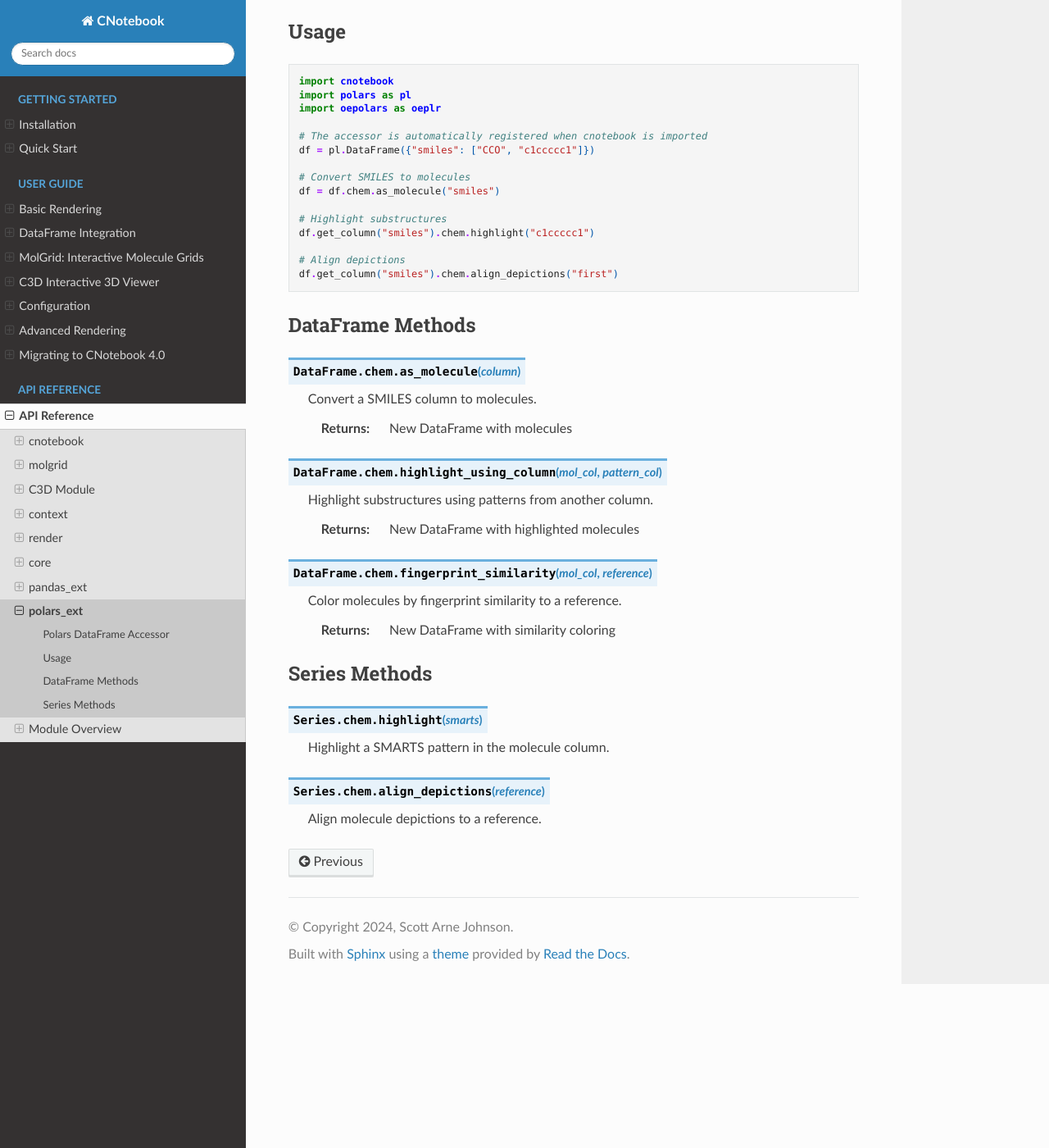
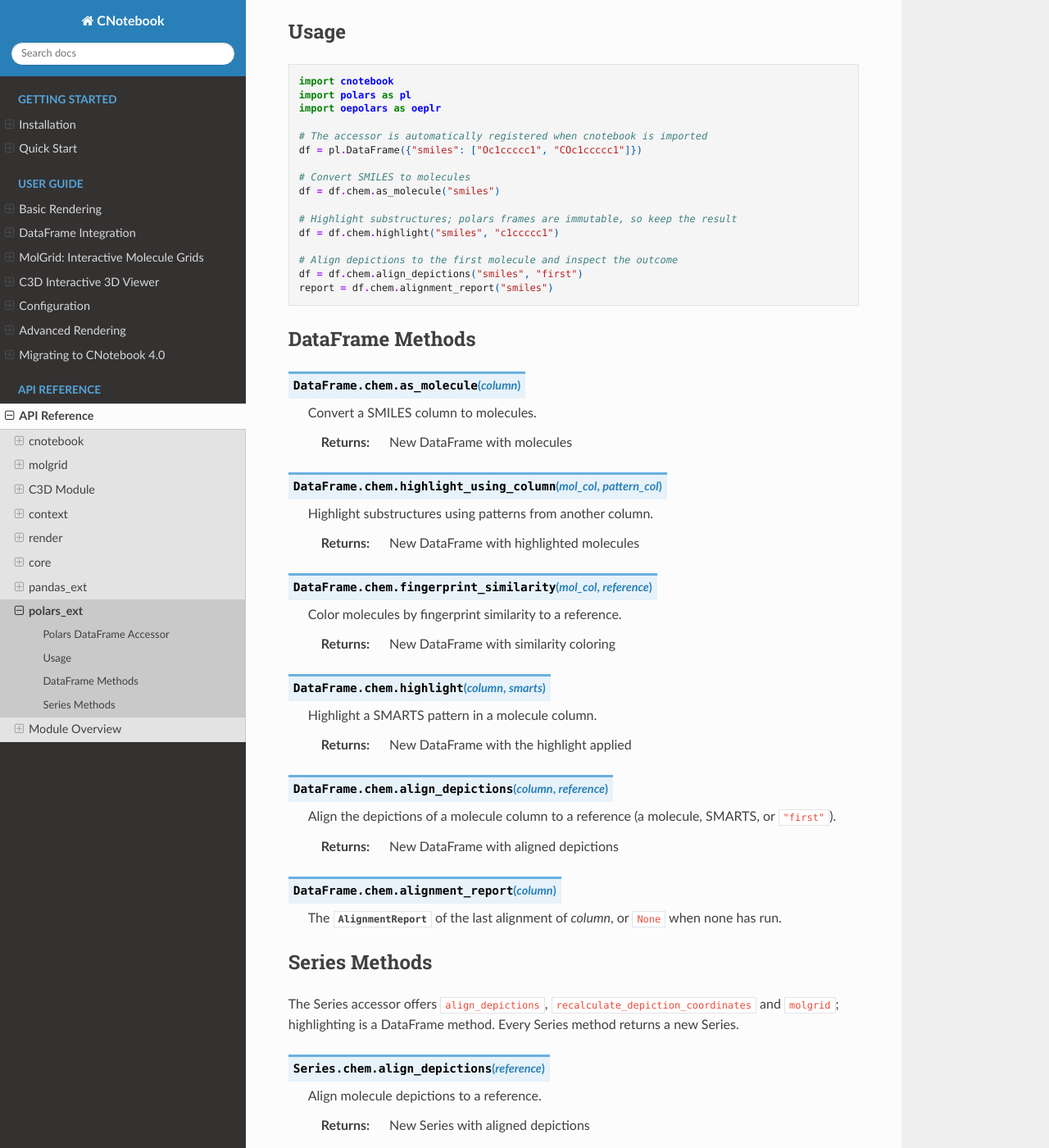
Before and after one commit to scott-arne/cnotebook, a Sphinx documentation site: the page built from docs/api/polars_ext.rst, in a window 1280 px wide and 1400 px high, scrolled down 416 px. Shown: the whole window at 82% size. Built offline with Sphinx 7.4.7 and the Read the Docs theme 3.1.0, drawn with Linux system fonts in a browser that asks for light colours.

Commit message:
docs: correct the DataFrame examples and document the alignment report, row limits and the notebook extra
Two pandas examples highlighted a column the example frame does not have and raised KeyError; a polars example passed inplace=True, which polars frames only warn about; a note dropped the .chem accessor; the polars API page documented a Series.chem.highlight that does not exist and discarded the result of an alignment. Both API-page examples now use molecules that the default alignment can align, and run without a warning. The alignment report and the frame= argument of the pandas Series molgrid gain their API entries, the DataFrame guide gains the report examples and a Row Limits section for max_rows, and the README lists the notebook extra and drops a table-of-contents entry with no heading. CONTRIBUTING's development install matches the extras CI installs and its type-hint example matches the real render_molecule; invoke docs now fails on warnings like the CI docs job. The quickstart's grid example no longer follows display() with another statement, and the docs guard now covers that page.

```diff
--- a/docs/api/polars_ext.rst
+++ b/docs/api/polars_ext.rst
@@ -23,16 +23,17 @@ Usage
     import oepolars as oeplr
 
     # The accessor is automatically registered when cnotebook is imported
-    df = pl.DataFrame({"smiles": ["CCO", "c1ccccc1"]})
+    df = pl.DataFrame({"smiles": ["Oc1ccccc1", "COc1ccccc1"]})
 
     # Convert SMILES to molecules
     df = df.chem.as_molecule("smiles")
 
-    # Highlight substructures
-    df.get_column("smiles").chem.highlight("c1ccccc1")
+    # Highlight substructures; polars frames are immutable, so keep the result
+    df = df.chem.highlight("smiles", "c1ccccc1")
 
-    # Align depictions
-    df.get_column("smiles").chem.align_depictions("first")
+    # Align depictions to the first molecule and inspect the outcome
+    df = df.chem.align_depictions("smiles", "first")
+    report = df.chem.alignment_report("smiles")
 
 DataFrame Methods
 -----------------
@@ -58,15 +59,35 @@ DataFrame Methods
 
    :returns: New DataFrame with similarity coloring
 
+.. py:method:: DataFrame.chem.highlight(column, smarts)
+   :no-index:
+
+   Highlight a SMARTS pattern in a molecule column.
+
+   :returns: New DataFrame with the highlight applied
+
+.. py:method:: DataFrame.chem.align_depictions(column, reference)
+   :no-index:
+
+   Align the depictions of a molecule column to a reference (a molecule, SMARTS, or ``"first"``).
+
+   :returns: New DataFrame with aligned depictions
+
+.. py:method:: DataFrame.chem.alignment_report(column)
+   :no-index:
+
+   The :class:`~cnotebook.core.columnops.AlignmentReport` of the last alignment of
+   *column*, or ``None`` when none has run.
+
 Series Methods
 --------------
 
-.. py:method:: Series.chem.highlight(smarts)
-   :no-index:
-
-   Highlight a SMARTS pattern in the molecule column.
+The Series accessor offers ``align_depictions``, ``recalculate_depiction_coordinates`` and
+``molgrid``; highlighting is a DataFrame method. Every Series method returns a new Series.
 
 .. py:method:: Series.chem.align_depictions(reference)
    :no-index:
 
    Align molecule depictions to a reference.
+
+   :returns: New Series with aligned depictions
--- a/tasks.py
+++ b/tasks.py
@@ -95,7 +95,8 @@ def docs(c):
     """Build Sphinx documentation"""
     docs_dir = ROOT / "docs"
     build_dir = docs_dir / "_build"
-    c.run(f"cd {docs_dir} && {sys.executable} -m sphinx -b html . {build_dir}/html")
+    # -W matches the CI docs job, so a warning fails here before it fails there.
+    c.run(f"cd {docs_dir} && {sys.executable} -m sphinx -W -b html . {build_dir}/html")
 
 
 @task
```
Also changed, not shown: CONTRIBUTING.md (+13 -15 lines), README.md (+3 -2 lines), docs/api/pandas_ext.rst (+17 -8 lines), docs/dataframes.rst (+42 -4 lines), docs/quickstart.rst (+6 -3 lines), 1 other file.
